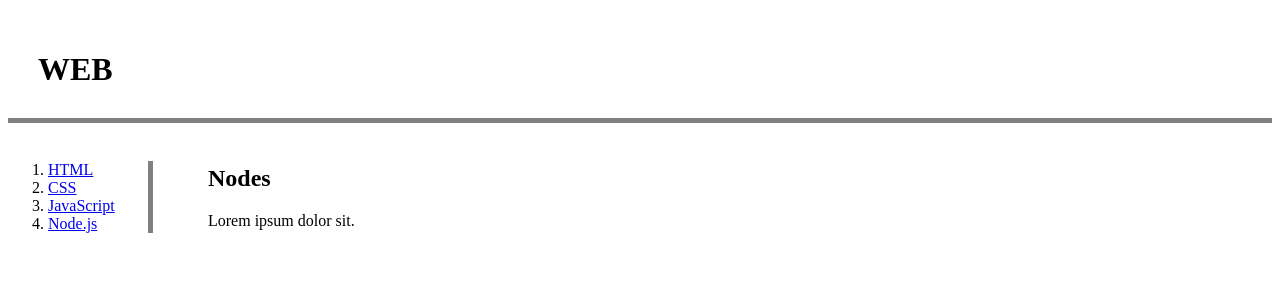
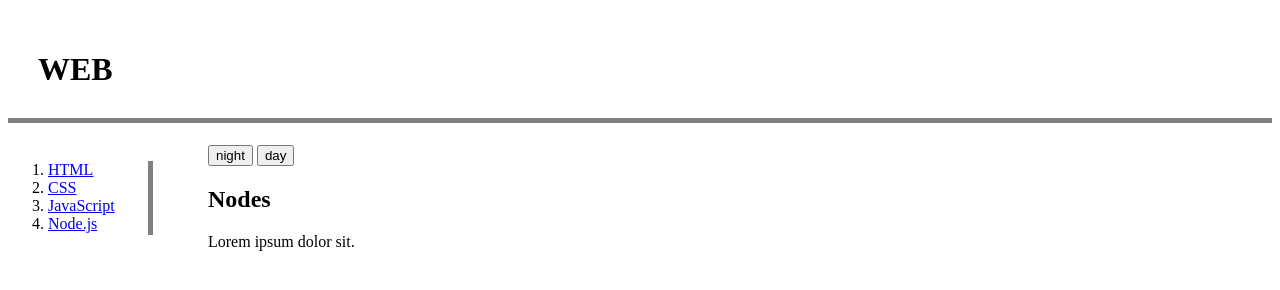
Before and after one commit to egoingsb/jeju-web, a plain HTML site: page 4.html in a window 1280 px wide. Drawn offline with Linux system fonts and the light colour scheme.

Commit message:
JS 복습 끝

```diff
--- a/4.html
+++ b/4.html
@@ -15,6 +15,15 @@
                 <li><a href="4.html">Node.js</a></li>
             </ol>
             <div>
+                <input type="button" value="night" onclick="
+                     // 이 웹페이지에 있는 body 태그의 style 속성을 background-color를 black으로 해줘. 웹브라우저야.
+                     document.querySelector('body').style.backgroundColor = 'black';
+                     document.querySelector('body').style.color = 'white';
+                ">
+                <input type="button" value="day" onclick="
+                     document.querySelector('body').style.backgroundColor = 'white';
+                     document.querySelector('body').style.color = 'black';
+                ">
                 <h2>Nodes</h2>
                 Lorem ipsum dolor sit.
             </div>
```
